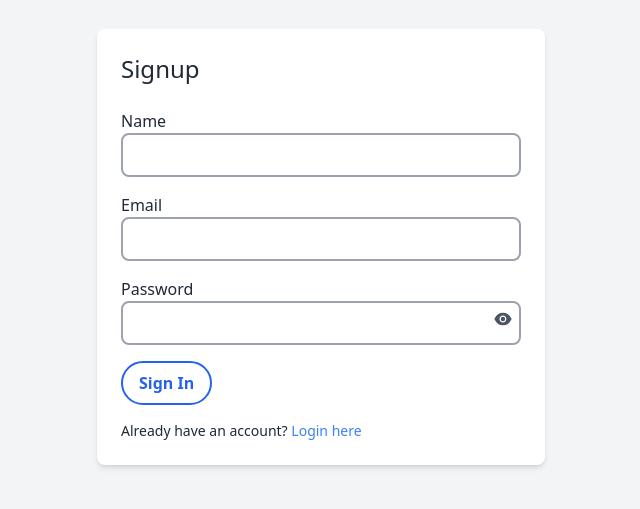
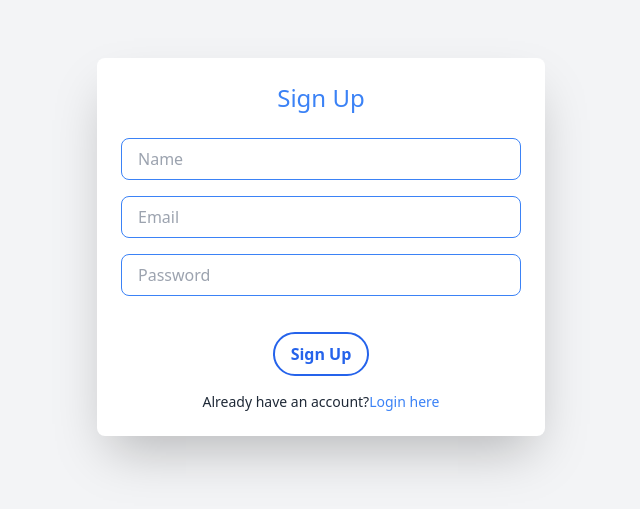
Before and after one commit to Harikesh04/zaio-task.client, a React (Vite) app: page /signup in a window 1280 px wide. Shown: the part 153-662 px from the top of the page, without its empty margins (319-959 px from the left). Built offline with nearby package versions, Linux system fonts and the light colour scheme.

Commit message:
frontend completed

```diff
--- a/src/App.jsx
+++ b/src/App.jsx
@@ -27,7 +27,6 @@ function App() {
         <Routes>
           <Route path="/" element={user.isAuthenticated?<Navigate to="/enroll" />:<SignIn />} />
           <Route path="/signup" element={user.isAuthenticated?<Navigate to="/enroll" />:<SignUp />} />
-
           <Route path="/enroll" element={<Enroll />} />
           <Route path="/schedule" element={< Schedule/>} />
         </Routes>
--- a/src/Components/EnrollPage.jsx
+++ b/src/Components/EnrollPage.jsx
@@ -24,32 +24,39 @@ const EnrollPage = () => {
   }
 
   return (
-    <div className="flex items-center content-center justify-center h-screen bg-blue-700">
-      <form className="px-8 py-6 bg-white rounded shadow-md" onSubmit={handleSubmit}>
+    <div className="flex items-center content-center justify-center h-screen bg-gray-100 bg-midnight">
+      <form className="w-full max-w-md p-6 bg-white rounded-lg shadow-2xl" onSubmit={handleSubmit}>
         <div className="mb-4">
-          <div className="block mb-2 font-bold text-gray-700">Course</div>
-          <select  className="block w-full p-2 border rounded form-select">
+          <div className="flex justify-center mb-6 text-2xl font-medium text-blue-500">Course</div>
+          <label className="block mb-2 text-lg">Course</label>
+          <select  className="block w-full p-2 border border-blue-600 rounded form-select">
             <option value="java">Java</option>
           </select>
         </div>
         <div className="mb-4">
-          <label className="block mb-2 font-bold text-gray-700">Hours willing to commit</label>
+          <label className="block mb-2 text-lg ">Hours willing to commit</label>
           <select
 
-            className="block w-full p-2 border rounded form-select"
+            className="block w-full p-2 border border-blue-600 rounded form-select"
             onChange={handleHoursChange}
           >
+
             <option value="2">2 hours per day</option>
             <option value="4">4 hours per day</option>
             <option value="6">6 hours per day</option>
           </select>
 
         </div>
-        <div className="flex items-center justify-between">
-          <button className="px-4 py-2 font-bold text-white bg-blue-500 rounded hover:bg-blue-700" type="submit">
+        <div className="flex justify-center ">
+          <button
+            className="px-4 py-2 mt-5 font-semibold text-blue-600 border-2 border-blue-600 rounded-full cursor-pointer hover:bg-blue-600 hover:text-white"
+
+
+          >
             Enroll
           </button>
-        </div>
+
+          </div>
       </form>
     </div>
   );
--- a/src/Components/SignIn.jsx
+++ b/src/Components/SignIn.jsx
@@ -9,7 +9,7 @@ import { BASE_URL } from "../ApiCalls/Api";
 import { login } from "../app/features/user/userSlice";
 
 const LoginSignup = () => {
-  const [showPassword, setShowPassword] = useState(false);
+
   const user = useSelector((state) => state.user);
   const dispatch =useDispatch();
   const navigate = useNavigate();
@@ -17,9 +17,7 @@ const LoginSignup = () => {
   const passwordRef = useRef();
   const [isLoading, setIsLoading] = useState(false);
 
-  const toggleShowPassword = () => {
-    setShowPassword(!showPassword);
-  };
+
 
   function handleSignIn(e) {
     e.preventDefault();
@@ -55,60 +53,48 @@ const LoginSignup = () => {
 
   return (
     <div className="flex flex-col items-center justify-center min-h-screen bg-gray-100">
-      <div className="w-full max-w-md p-6 bg-white rounded-lg shadow-md">
-        <h2 className="mb-6 text-2xl font-medium text-gray-800">
-          Login / Signup
+      <div className="w-full max-w-md p-6 bg-white rounded-lg shadow-2xl ">
+        <h2 className="flex justify-center mb-6 text-2xl font-medium text-blue-500">
+          Login
         </h2>
-        <form onSubmit={handleSignIn}>
-          <div className="mb-4">
-            <label htmlFor="email" className="block font-medium text-gray-800">
-              Email
-            </label>
+        <form onSubmit={handleSignIn} className="space-y-4">
+          <div >
+
             <input
                type="email"
                name="email"
                required
+               placeholder="Email"
                ref={emailRef}
-              className="w-full px-4 py-2 border-2 border-gray-400 rounded-lg focus:border-blue-500 focus:outline-none"
+              className="w-full px-4 py-2 border border-blue-500 rounded-lg focus:border-blue-500 focus:outline-none"
             />
           </div>
-          <div className="mb-4">
-            <label
-              htmlFor="password"
-              className="block font-medium text-gray-800"
-            >
-              Password
-            </label>
-            <div className="relative">
+          <div >
+
+            <div>
               <input
-                type={showPassword ? "text" : "password"}
+                type="password"
                  name="password"
+                 placeholder="Password"
 
                  required
                  ref={passwordRef}
-                className="w-full px-4 py-2 border-2 border-gray-400 rounded-lg focus:border-blue-500 focus:outline-none"
+                className="w-full px-4 py-2 border border-blue-500 rounded-lg focus:border-blue-500 focus:outline-none"
               />
-              <button
-                type="button"
-                className="absolute right-2 top-2"
-                onClick={toggleShowPassword}
-              >
-                {showPassword ? (
-                  <AiFillEyeInvisible className="w-5 h-5 text-gray-600" />
-                ) : (
-                  <AiFillEye className="w-5 h-5 text-gray-600" />
-                )}
-              </button>
+
             </div>
           </div>
+          <div className="flex justify-center ">
           <button
-            className="inline-block px-4 py-2 font-semibold text-blue-600 border-2 border-blue-600 rounded-full cursor-pointer hover:bg-blue-600 hover:text-white"
+            className="px-4 py-2 mt-5 font-semibold text-blue-600 border-2 border-blue-600 rounded-full cursor-pointer hover:bg-blue-600 hover:text-white"
 
             type="submit"
           >
             {isLoading ? "loading" : "Sign In"}
           </button>
-          <p className="mt-4 text-sm text-gray-800">
+
+          </div>
+          <p className="flex justify-center mt-4 text-sm text-gray-800">
             Don't have an account?{" "}
             <Link to="/signup" className="text-blue-500">
               Signup here
--- a/src/Components/SignUp.jsx
+++ b/src/Components/SignUp.jsx
@@ -8,7 +8,7 @@ import { useDispatch, useSelector } from "react-redux";
 import { login } from "../app/features/user/userSlice";
 
 const Signup = () => {
-  const [showPassword, setShowPassword] = useState(false);
+
 
   const nameRef = useRef();
   const emailRef = useRef();
@@ -18,10 +18,7 @@ const Signup = () => {
   const dispatch =useDispatch();
   const navigate = useNavigate();
 
-  const toggleShowPassword = () => {
-    setShowPassword(!showPassword);
 
-  };
 
   function handleSignUp(e) {
     e.preventDefault();
@@ -33,7 +30,7 @@ const Signup = () => {
       password: passwordRef.current.value
     }
     console.log(JSON.stringify(data));
-    const config = { headers: { "Content-Type": "multipart/form-data" }, withCredentials: true };
+    const config = { headers: { "Content-Type": "application/json" }, withCredentials: true };
 
     axios.post(`${BASE_URL}/api/v1/register`, data, config).then((res) => {
       dispatch(login(res.data));
@@ -56,73 +53,63 @@ const Signup = () => {
 
   return (
     <div className="flex flex-col items-center justify-center min-h-screen bg-gray-100">
-      <div className="w-full max-w-md p-6 bg-white rounded-lg shadow-md">
-        <h2 className="mb-6 text-2xl font-medium text-gray-800">Signup</h2>
-        <form onSubmit={handleSignUp}>
+      <div className="w-full max-w-md p-6 bg-white rounded-lg shadow-2xl ">
+        <h2 className="flex justify-center mb-6 text-2xl font-medium text-blue-500">Sign Up</h2>
+        <form onSubmit={handleSignUp} className="space-y-4">
           <div className="mb-4">
-            <label htmlFor="name" className="block font-medium text-gray-800">
-              Name
-            </label>
+
             <input
               type="text"
               name="name"
               required
+              placeholder="Name"
               ref={nameRef}
 
-              className="w-full px-4 py-2 border-2 border-gray-400 rounded-lg focus:border-blue-500 focus:outline-none"
+              className="w-full px-4 py-2 border border-blue-500 rounded-lg focus:border-blue-500 focus:outline-none"
             />
           </div>
-          <div className="mb-4">
-            <label htmlFor="email" className="block font-medium text-gray-800">
-              Email
-            </label>
+          <div >
+
             <input
               type="email"
               name="email"
+              placeholder="Email"
               required
               ref={emailRef}
-              className="w-full px-4 py-2 border-2 border-gray-400 rounded-lg focus:border-blue-500 focus:outline-none"
+              className="w-full px-4 py-2 border border-blue-500 rounded-lg focus:border-blue-500 focus:outline-none"
             />
           </div>
-          <div className="mb-4">
-            <label
-              htmlFor="password"
-              className="block font-medium text-gray-800"
-            >
-              Password
-            </label>
-            <div className="relative">
+          <div  >
+
+            <div className="flex items-center "  >
+
               <input
-                type={showPassword ? "text" : "password"}
+                type="password"
                 name="password"
+                placeholder="Password"
 
                 required
                 ref={passwordRef}
 
-                className="w-full px-4 py-2 border-2 border-gray-400 rounded-lg focus:border-blue-500 focus:outline-none"
+                className="w-full px-4 py-2 border border-blue-500 rounded-lg focus:border-blue-500 focus:outline-none"
               />
-              <button
-                type="button"
-                className="absolute right-2 top-2"
-                onClick={toggleShowPassword}
-              >
-                {showPassword ? (
-                  <AiFillEyeInvisible className="w-5 h-5 text-gray-600" />
-                ) : (
-                  <AiFillEye className="w-5 h-5 text-gray-600" />
-                )}
-              </button>
+
             </div>
+
           </div>
+          <div className="flex justify-center ">
           <button
-            className="inline-block px-4 py-2 font-semibold text-blue-600 border-2 border-blue-600 rounded-full cursor-pointer hover:bg-blue-600 hover:text-white"
+            className="px-4 py-2 mt-5 font-semibold text-blue-600 border-2 border-blue-600 rounded-full cursor-pointer hover:bg-blue-600 hover:text-white"
 
             type="submit"
           >
-            {isLoading ? "loading" : "Sign In"}
+            {isLoading ? "loading" : "Sign Up"}
           </button>
+
+          </div>
+
         </form>
-        <p className="mt-4 text-sm text-gray-800">
+        <p className="flex justify-center mt-4 text-sm text-gray-800">
           Already have an account?{" "}
           <Link to="/" className="text-blue-500">
             Login here
--- a/src/main.jsx
+++ b/src/main.jsx
@@ -11,11 +11,7 @@ ReactDOM.createRoot(document.getElementById('root')).render(
     <Provider store={store}>
       <PersistGate loading={null} persistor={persistor}>
         <App />
-
       </PersistGate>
-
-
-
     </Provider>
 
   </React.StrictMode>,
```
Also changed, not shown: src/Components/Schedule.jsx (+40 -36 lines).
